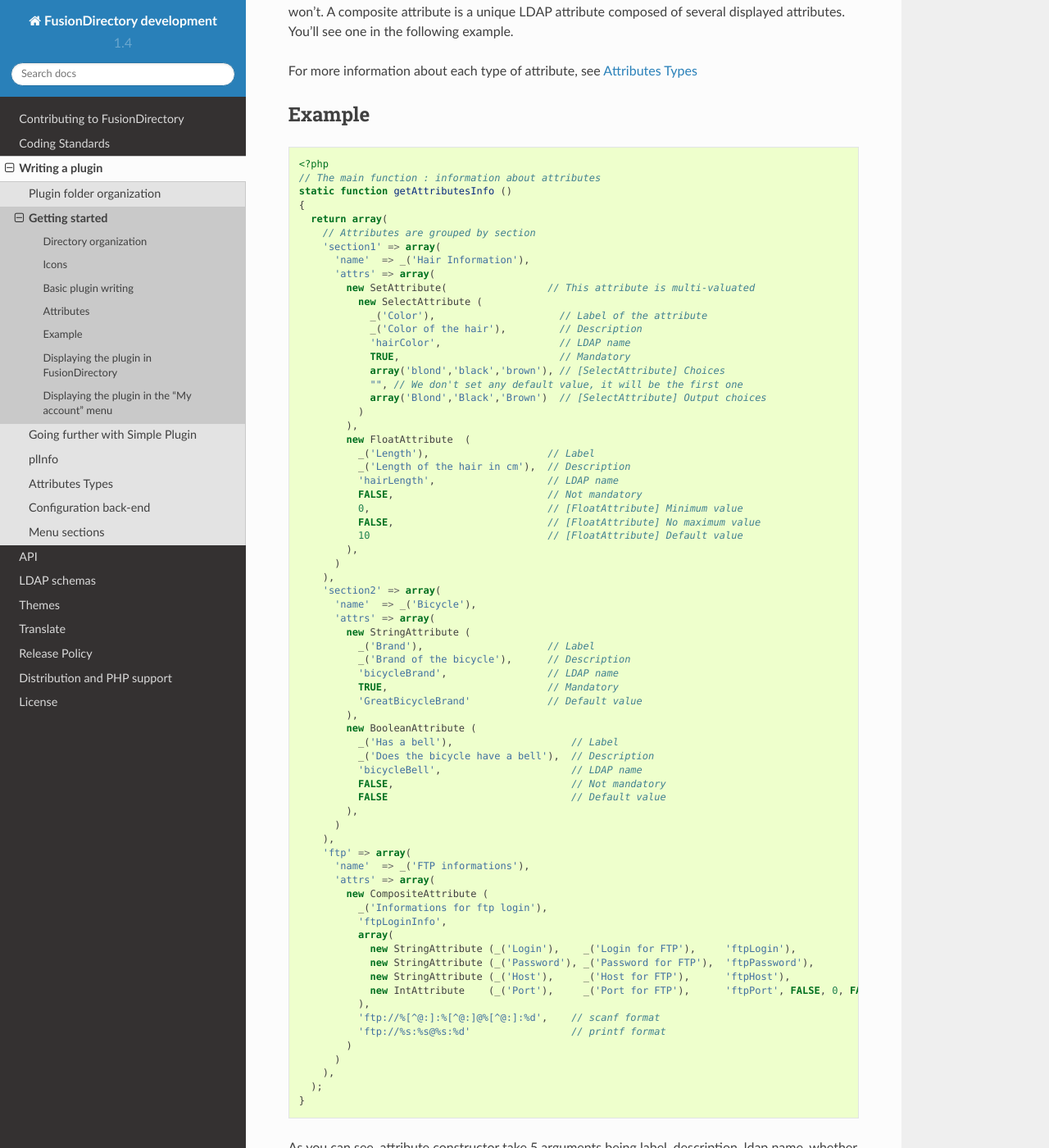
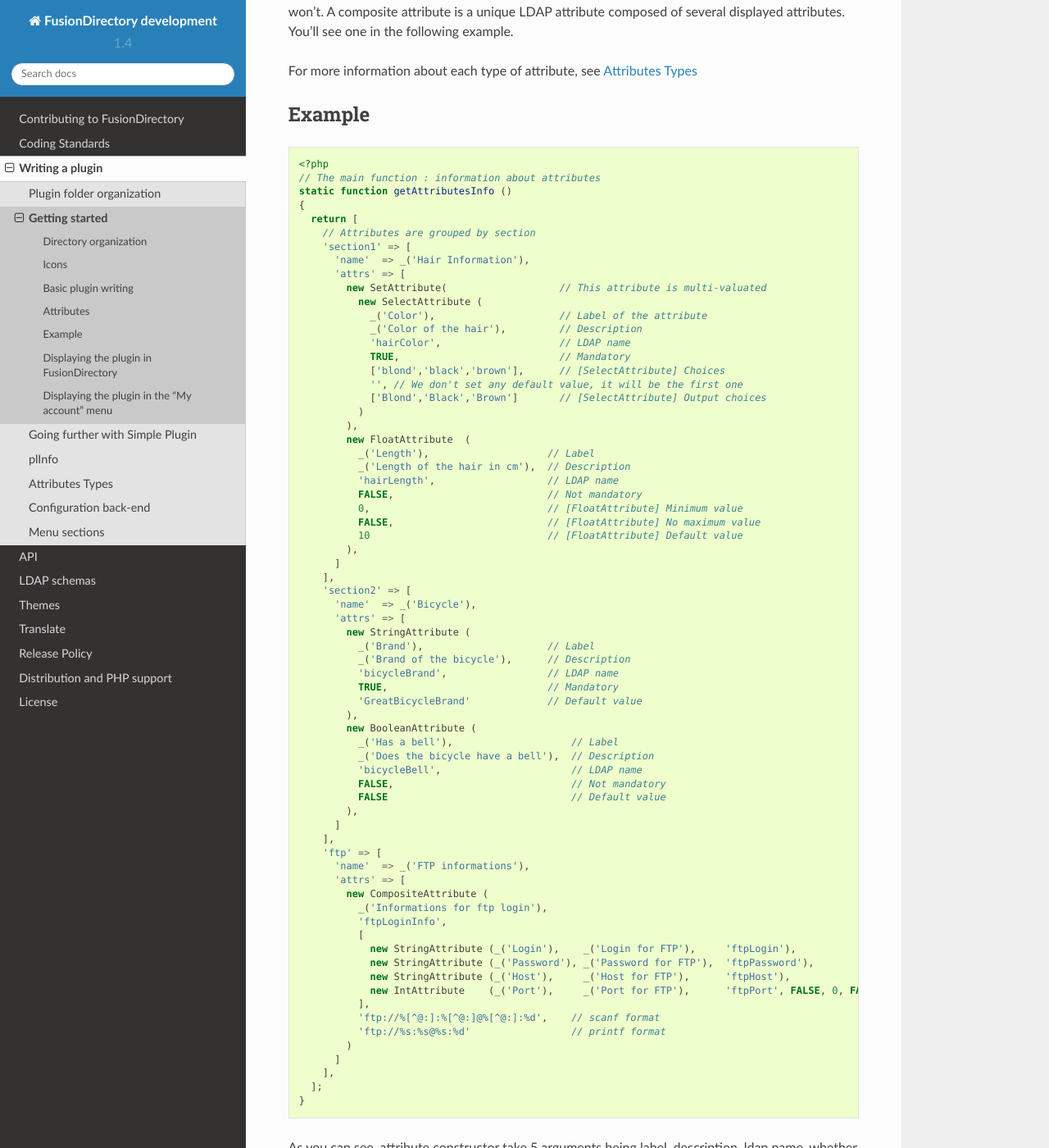
Before and after one commit to fusiondirectory/fusiondirectory-dev-manual, a Sphinx documentation site: the page built from source/pluginsystem/start.rst, in a window 1280 px wide and 1400 px high, scrolled down 1775 px. Shown: the whole window at 82% size. Built offline with Sphinx 7.4.7 and the Read the Docs theme 2.0.0, drawn with Linux system fonts in a browser that asks for light colours; some of the changed text lies outside the part shown.

Commit message:
:tractor: feat(dev-manual) Use short array syntax in source code examples
issue #26

```diff
--- a/source/pluginsystem/attributes.rst
+++ b/source/pluginsystem/attributes.rst
@@ -117,12 +117,12 @@
     new CompositeAttribute (
       _('Informations for ftp login'),
       'ftpLoginInfo',
-      array(
+      [
         new StringAttribute (_('Login'),    _('Login for FTP'),     'ftpLogin'),
         new StringAttribute (_('Password'), _('Password for FTP'),  'ftpPassword'),
         new StringAttribute (_('Host'),     _('Host for FTP'),      'ftpHost'),
         new IntAttribute    (_('Port'),     _('Port for FTP'),      'ftpPort', FALSE, 0, FALSE, 21),
-      ),
+      ],
       'ftp://%[^@:]:%[^@:]@%[^@:]:%d', // sscanf format
       'ftp://%s:%s@%s:%d'              // sprintf format
     )
--- a/source/pluginsystem/start.rst
+++ b/source/pluginsystem/start.rst
@@ -42,26 +42,26 @@
     var $displayHeader = FALSE;
 
     // We need this function that returns some information about the plugin
-    static function plInfo ()
+    static function plInfo (): array
     {
-      return array(
+      return [
         'plShortName'       => _('Demo Plugin'),
         'plTitle'           => _('Demo Plugin informations'),
         'plDescription'     => _('Edit some useless personal information'),
         'plSelfModify'      => TRUE, // Does this plugin have an owner that might be able to edit its entry
-        'plObjectType'      => array('user'),
-        'plObjectClass'     => array('demoPlugin'),
+        'plObjectType'      => ['user'],
+        'plObjectClass'     => ['demoPlugin'],
 
         // simplePlugin can generate the ACL list for us
         'plProvidedAcls'    => parent::generatePlProvidedAcls(self::getAttributesInfo())
-      );
+      ];
     }
 
     // The main function : information about attributes
-    static function getAttributesInfo ()
+    static function getAttributesInfo (): array
     {
-      return array(
-      );
+      return [
+      ];
     }
   }
 
@@ -92,20 +92,20 @@
   // The main function : information about attributes
   static function getAttributesInfo ()
   {
-    return array(
+    return [
       // Attributes are grouped by section
-      'section1' => array(
+      'section1' => [
         'name'  => _('Hair Information'),
-        'attrs' => array(
-          new SetAttribute(                 // This attribute is multi-valuated
+        'attrs' => [
+          new SetAttribute(                   // This attribute is multi-valuated
             new SelectAttribute (
               _('Color'),                     // Label of the attribute
               _('Color of the hair'),         // Description
               'hairColor',                    // LDAP name
               TRUE,                           // Mandatory
-              array('blond','black','brown'), // [SelectAttribute] Choices
-              "", // We don't set any default value, it will be the first one
-              array('Blond','Black','Brown')  // [SelectAttribute] Output choices
+              ['blond','black','brown'],      // [SelectAttribute] Choices
+              '', // We don't set any default value, it will be the first one
+              ['Blond','Black','Brown']       // [SelectAttribute] Output choices
             )
           ),
           new FloatAttribute  (
@@ -117,11 +117,11 @@
             FALSE,                          // [FloatAttribute] No maximum value
             10                              // [FloatAttribute] Default value
           ),
-        )
-      ),
-      'section2' => array(
+        ]
+      ],
+      'section2' => [
         'name'  => _('Bicycle'),
-        'attrs' => array(
+        'attrs' => [
           new StringAttribute (
             _('Brand'),                     // Label
             _('Brand of the bicycle'),      // Description
@@ -136,26 +136,26 @@
             FALSE,                              // Not mandatory
             FALSE                               // Default value
           ),
-        )
-      ),
-      'ftp' => array(
+        ]
+      ],
+      'ftp' => [
         'name'  => _('FTP informations'),
-        'attrs' => array(
+        'attrs' => [
           new CompositeAttribute (
             _('Informations for ftp login'),
             'ftpLoginInfo',
-            array(
+            [
               new StringAttribute (_('Login'),    _('Login for FTP'),     'ftpLogin'),
               new StringAttribute (_('Password'), _('Password for FTP'),  'ftpPassword'),
               new StringAttribute (_('Host'),     _('Host for FTP'),      'ftpHost'),
               new IntAttribute    (_('Port'),     _('Port for FTP'),      'ftpPort', FALSE, 0, FALSE, 21),
-            ),
+            ],
             'ftp://%[^@:]:%[^@:]@%[^@:]:%d',    // scanf format
             'ftp://%s:%s@%s:%d'                 // printf format
           )
-        )
-      ),
-    );
+        ]
+      ],
+    ];
   }
 
 As you can see, attribute constructor take 5 arguments being label, description,
```
Also changed, not shown: source/coding/codingstandards.rst (+4 -4 lines), source/pluginsystem/further.rst (+20 -20 lines), source/pluginsystem/plinfo.rst (+18 -18 lines).
